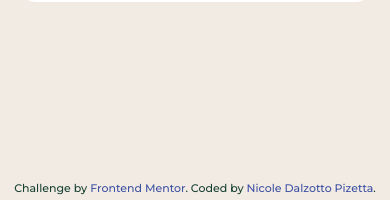
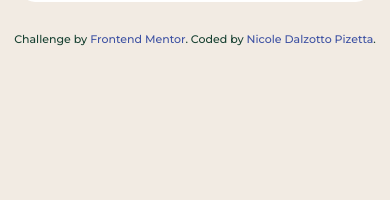
Before and after one commit to NicoleDPizetta/ProductPreview-card-component--FrontendMentor-challenge-, a plain HTML site: page index.html in a window 390 px wide. Shown: the part 644-844 px from the top of the page. Drawn offline with Linux system fonts and the light colour scheme.

Commit message:
readme and footer

```diff
--- a/index.html
+++ b/index.html
@@ -51,10 +51,13 @@
     </section>
   </main>
 
-  <div class="attribution">
-    Challenge by <a href="https://www.frontendmentor.io?ref=challenge" target="_blank">Frontend Mentor</a>.
-    Coded by <a href="https://github.com/NicoleDPizetta" target="_blank">Nicole Dalzotto Pizetta</a>.
-  </div>
+  <footer>
+    <div class="attribution">
+      Challenge by <a href="https://www.frontendmentor.io?ref=challenge" target="_blank">Frontend Mentor</a>.
+      Coded by <a href="https://github.com/NicoleDPizetta" target="_blank">Nicole Dalzotto Pizetta</a>.
+    </div>
+  </footer>
+
 </body>
 
 </html>
--- a/style.css
+++ b/style.css
@@ -116,9 +116,6 @@ body {
 }
 
 .attribution {
-    width: 100%;
-    position: absolute;
-    bottom: 20px;
     font-family: 'Montserrat', sans-serif;
     font-weight: 500;
     font-size: 10px;
@@ -135,10 +132,6 @@ body {
     .product {
         position: relative;
         width: 100%;
-    }
-
-    .attribution {
-        bottom: 5px;
     }
 }
 
```
Also changed, not shown: assets/screenshot-SamsungS20Ultra.png, assets/screenshot-desktop.png (added), assets/screenshot-iPhoneSE.png, assets/screenshot-mobile.png (deleted), 3 other files.
